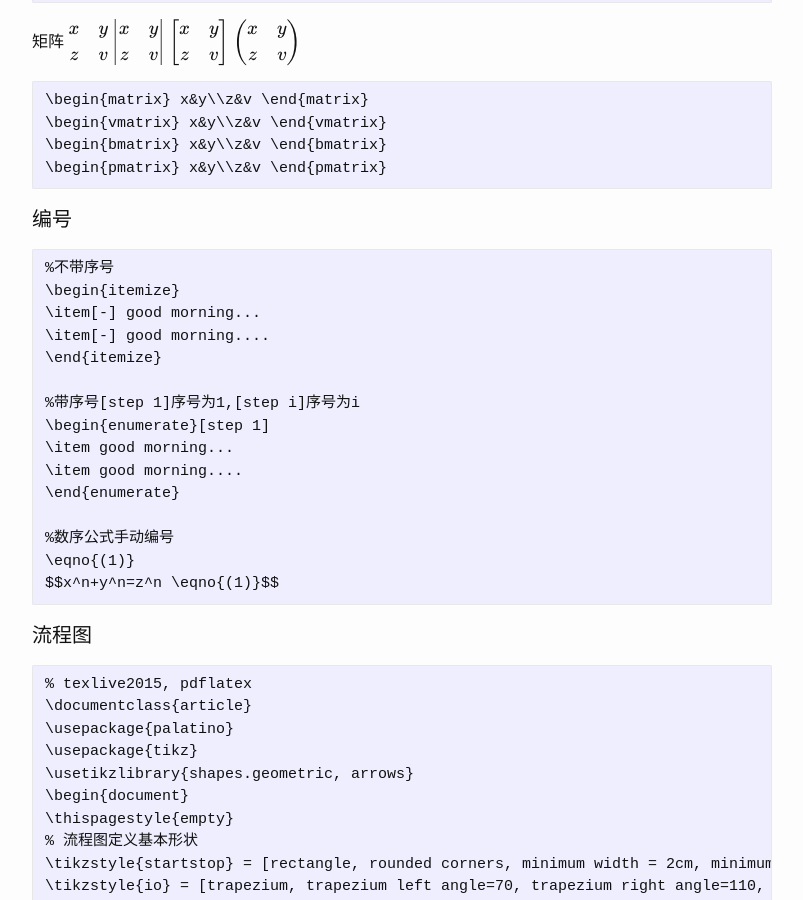
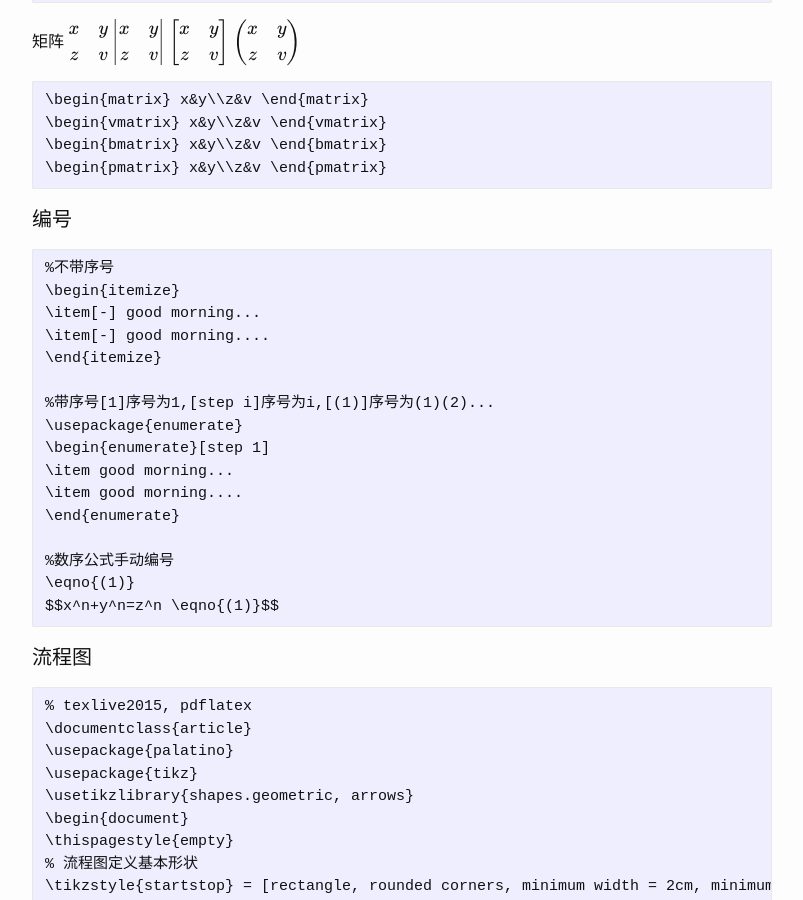
Before and after one commit to josephstalin117/josephstalin117.github.io, a Jekyll site: the page built from _posts/2018-6-23-latex.markdown, in a window 1280 px wide and 900 px high, scrolled down 3894 px. Shown: the whole window, without its empty margins (238-1041 px from the left). Built offline with Jekyll 4.4.1, drawn with Linux system fonts in a browser that asks for light colours; formulas are drawn with MathJax 3.

Commit message:
edit enumerate error

```diff
--- a/_posts/2018-6-23-latex.markdown
+++ b/_posts/2018-6-23-latex.markdown
@@ -198,7 +198,8 @@ $$\begin{pmatrix} x&y\\z&v \end{pmatrix}$$
 \item[-] good morning....
 \end{itemize}
 
-%带序号[step 1]序号为1,[step i]序号为i
+%带序号[1]序号为1,[step i]序号为i,[(1)]序号为(1)(2)...
+\usepackage{enumerate}
 \begin{enumerate}[step 1]
 \item good morning...
 \item good morning....
```
